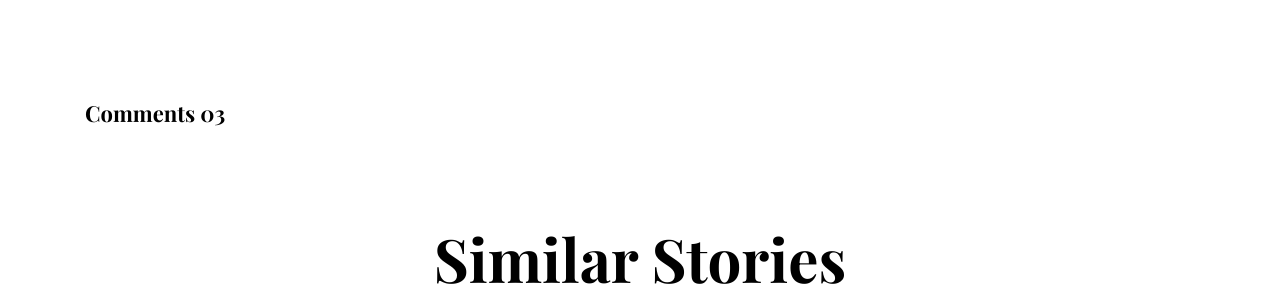
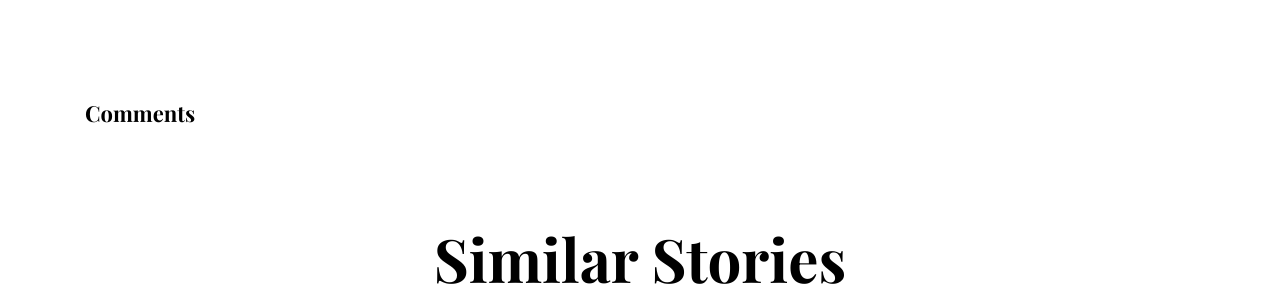
Before and after one commit to lonewanderer27/lonewanderer27.github.io, a Jekyll site: the page built from _posts/2020-05-22-i-am-a-tech-nerd.md, in a window 1280 px wide and 900 px high, scrolled down 1464 px. Shown: the part 162-462 px from the top of the window. Built offline with Jekyll 4.4.1, drawn with Linux system fonts in a browser that asks for light colours; nearby versions of some CDN libraries; comment, search, counter and statistics services are not loaded.

```diff
--- a/_includes/disqus-comments.html
+++ b/_includes/disqus-comments.html
@@ -2,7 +2,7 @@
   <div class="container">
     <div class="row">
       <div class="col-lg-12">
-        <h4 class="font-weight-bold mb-3">Comments 03</h4>
+        <h4 class="font-weight-bold mb-3">Comments</h4>
         <div id="disqus_thread"></div>
         <script>
           (function () {
```
